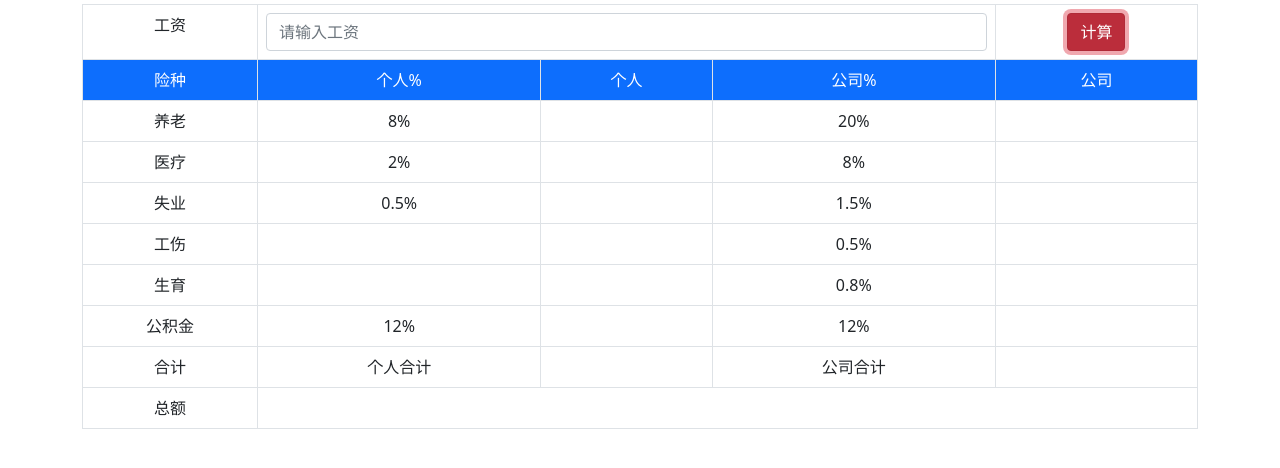
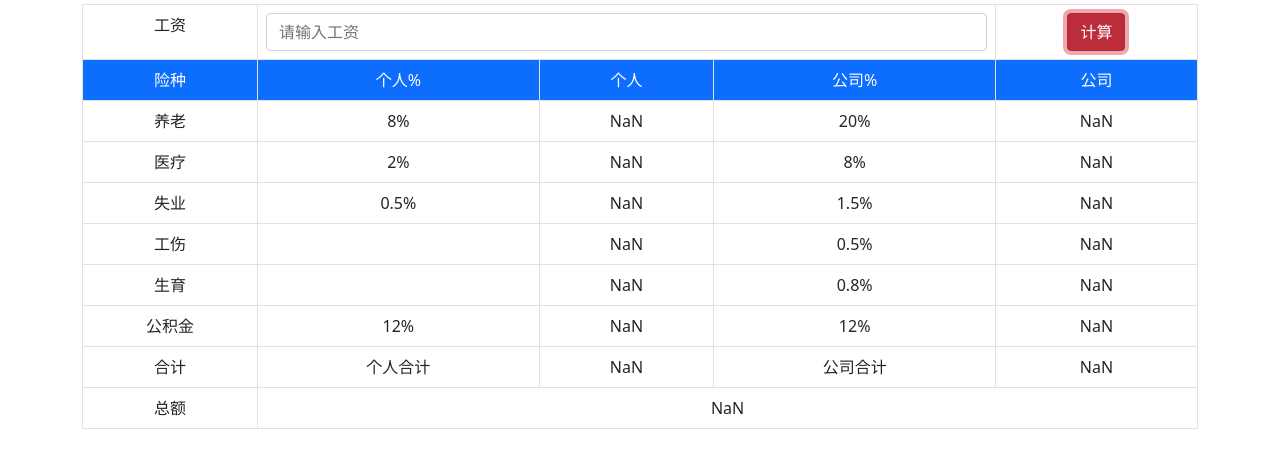
Before and after one commit to diaoheyou/tit2024db, a plain HTML site: page index.html in a window 1280 px wide. Both pictures are taken after a click on the button "计算". Shown: the part 42-510 px from the top of the page. Drawn offline with nearby package versions, Linux system fonts and the light colour scheme.

Commit message:
Add files via upload

```diff
--- a/index.html
+++ b/index.html
@@ -9,6 +9,44 @@
 
 		<!-- 最新的 Bootstrap5 核心 JavaScript 文件 -->
 		<script src="https://cdn.staticfile.net/twitter-bootstrap/5.1.1/js/bootstrap.bundle.min.js"></script>
+		<script>
+			function calc(){
+				sal=document.getElementById("salary").value;
+				salnum=parseInt(sal);
+				ylgr=salnum*0.08;
+				ylgs=salnum*0.2;
+				document.getElementById("ylgr").innerText=ylgr;
+				document.getElementById("ylgs").innerText=ylgs;
+				ybgr=salnum*0.02;
+				ybgs=salnum*0.06;
+				document.getElementById("ybgr").innerText=ybgr;
+				document.getElementById("ybgs").innerText=ybgs;
+				sygr=salnum*0.005;
+				sygs=salnum*0.015;
+				document.getElementById("sygr").innerText=sygr;
+				document.getElementById("sygs").innerText=sygs;
+				gsgr=salnum*0;
+				gsgs=salnum*0.005;
+				document.getElementById("gsgr").innerText=gsgr;
+				document.getElementById("gsgs").innerText=gsgs;
+				shygr=salnum*0;
+				shygs=salnum*0.008;
+				document.getElementById("shygr").innerText=shygr;
+				document.getElementById("shygs").innerText=shygs;
+				jjgr=salnum*0.12;
+				jjgs=salnum*0.12;
+				document.getElementById("jjgr").innerText=jjgr;
+				document.getElementById("jjgs").innerText=jjgs;
+				hjgr=ylgr + ybgr + sygr + jjgr;
+								hjgs=ylgs + ybgs + sygs + gsgs + shygs + jjgs;
+								zonge=hjgr + hjgs;
+
+								document.getElementById("hjgr").innerText=hjgr.toFixed(2);
+								document.getElementById("hjgs").innerText=hjgs.toFixed(2);
+								document.getElementById("zonge").innerText=zonge.toFixed(2);
+			}
+		</script>
+
 	</head>
 	<body>
 		<div class="container text-center">
@@ -20,7 +58,7 @@
 						<input  class="form-control"type="text" id="salary" placeholder="请输入工资">
 					</td>
 					<td>
-						<button class="btn btn-danger">计算</button>
+						<button onclick="calc()" class="btn btn-danger">计算</button>
 					</td>
 				</tr>
 				<tr class="bg-primary text-white">
@@ -33,55 +71,55 @@
 				<tr>
 					<td>养老</td>
 					<td>8%</td>
-					<td></td>
+					<td id="ylgr"></td>
 					<td>20%</td>
-					<td></td>
+					<td id="ylgs"></td>
 				</tr>
 				<tr>
 					<td>医疗</td>
 					<td>2%</td>
-					<td></td>
+					<td id="ybgr"></td>
 					<td>8%</td>
-					<td></td>
+					<td id="ybgs"></td>
 				</tr>
 				<tr>
 					<td>失业</td>
 					<td>0.5%</td>
-					<td></td>
+					<td id="sygr"></td>
 					<td>1.5%</td>
-					<td></td>
+					<td id="sygs"></td>
 				</tr>
 				<tr>
 					<td>工伤</td>
 					<td></td>
-					<td></td>
+					<td id="gsgr"></td>
 					<td>0.5%</td>
-					<td></td>
+					<td id="gsgs"></td>
 				</tr>
 				<tr>
 					<td>生育</td>
 					<td></td>
-					<td></td>
+					<td id="shygr"></td>
 					<td>0.8%</td>
-					<td></td>
+					<td id="shygs"></td>
 				</tr>
 				<tr>
 					<td>公积金</td>
 					<td>12%</td>
-					<td></td>
+					<td id="jjgr"></td>
 					<td>12%</td>
-					<td></td>
+					<td id="jjgs"></td>
 				</tr>
 				<tr>
 					<td>合计</td>
 					<td>个人合计</td>
-					<td></td>
+					<td id="hjgr"></td>
 					<td>公司合计</td>
-					<td></td>
+					<td id="hjgs"></td>
 				</tr>
 				<tr>
 					<td>总额</td>
-					<td colspan="4"></td>
+					<td colspan="4" id="zonge"></td>
 				</tr>
 			</table>
 		</div>
```
